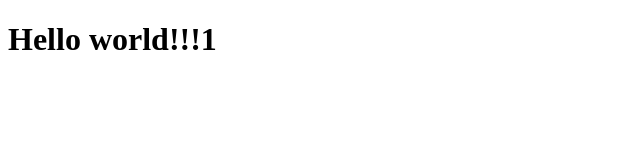
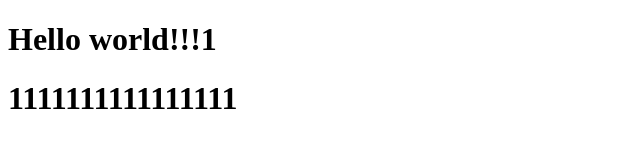
Before and after one commit to 201430098137/orgin, a plain HTML site: page index.html in a window 1280 px wide. Shown: the whole page, without its empty margins (0-640 px from the left). Drawn offline with Linux system fonts and the light colour scheme.

Commit message:
add a function No.1 in index.html

```diff
--- a/index.html
+++ b/index.html
@@ -26,6 +26,7 @@
 
 <h1>Hello world!!!1</h1>
 
+<h1>1111111111111111</h1>
 </body>
 
 </html>
```
